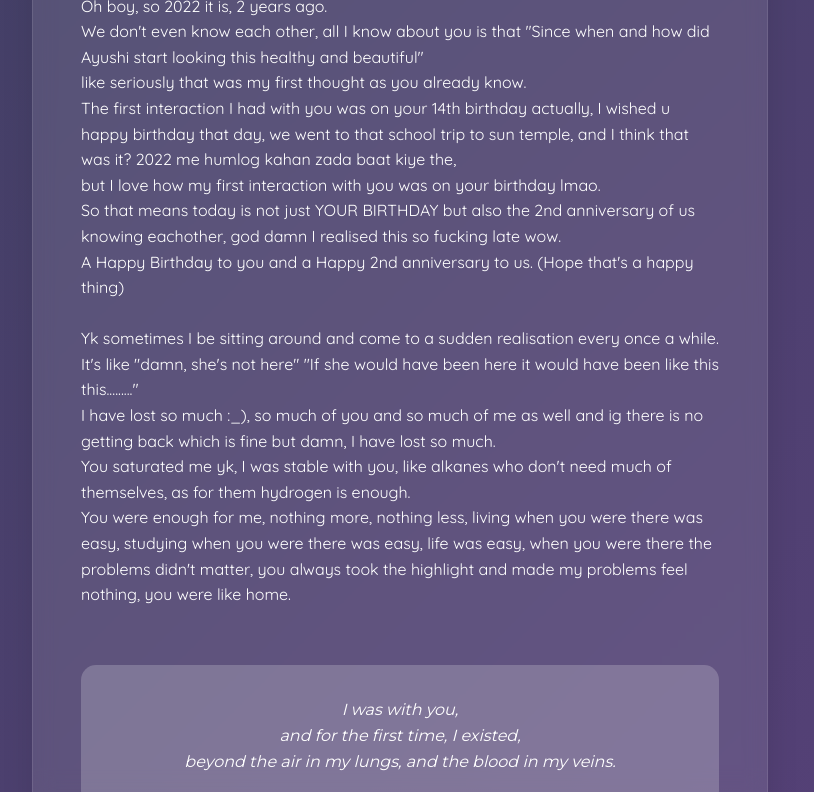
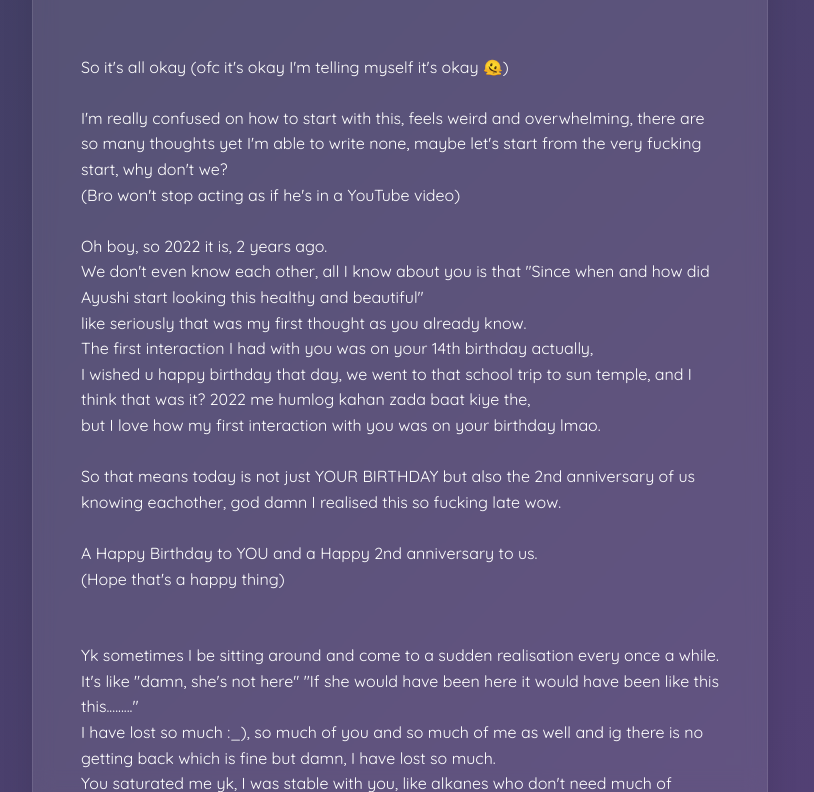
Before and after one commit to shahrulhasan/Aneskattweb, a plain HTML site: page letter.html in a window 1280 px wide. Shown: the part 2357-3149 px from the top of the page, without its empty margins (240-1054 px from the left). Drawn offline with nearby package versions, Linux system fonts and the light colour scheme.

Commit message:
Update letter.html

```diff
--- a/letter.html
+++ b/letter.html
@@ -304,12 +304,12 @@ Ah okay<br>
 SOO...how am I supposed to do this lmao<br>
 Okay well. <br>
 <br><br>
-HELLO YOU. <br>     <div class="image-container">
+HELLO YOU.</p> <br>     <div class="image-container">
                 <img src="joe.png" class="letter-image">
 
             </div>
             <br><br>
-Time has a way of slipping by, doesn't it? <br> How tf are here we are again? Your birthday wasn't too long ago, feels like "are abhi to Anushka ka birthday tha"
+<p class="letter-text"> Time has a way of slipping by, doesn't it? <br> How tf are here we are again? Your birthday wasn't too long ago, feels like "are abhi to Anushka ka birthday tha"
 Damn.
 
 <br><br>
@@ -328,15 +328,15 @@ I'm really confused on how to start with this, feels weird and overwhelming, the
 <br><br>
 Oh boy, so 2022 it is, 2 years ago.<br>
 We don't even know each other, all I know about you is that "Since when and how did Ayushi start looking this healthy and beautiful" <br> like seriously that was my first thought as you already know. <br> The first interaction I had
-            with you was on your 14th birthday actually, I wished u happy birthday that day, we went to that school trip to sun temple, and I think that was it? 2022 me humlog kahan zada baat kiye the, <br> but I love how my first interaction with you was on your birthday lmao.
-<br>
+            with you was on your 14th birthday actually, <br> I wished u happy birthday that day, we went to that school trip to sun temple, and I think that was it? 2022 me humlog kahan zada baat kiye the, <br> but I love how my first interaction with you was on your birthday lmao.
+<br><br>
 So that means today is not just YOUR BIRTHDAY but also the 2nd anniversary of us knowing eachother, god damn I realised this so fucking late wow.
-<br>
-<centre><b></b>A Happy Birthday to you and a Happy 2nd anniversary to us. (Hope that's a happy thing)</b></centre>
+<br><br>
+<div classs="poem"> A Happy Birthday to YOU and a Happy 2nd anniversary to us.<br>(Hope that's a happy thing) </div>
 <br><br>
 Yk sometimes I be sitting around and come to a sudden realisation every once a while. It's like "damn, she's not here" "If she would have been here it would have been like this this........."<br>
 I have lost so much :_), so much of you and so much of me as well and ig there is no getting back which is fine but damn, I have lost so much.<br>
-You saturated me yk, I was stable with you, like alkanes who don't need much of themselves, as for them hydrogen is enough. <br> You were enough for me, nothing more, nothing less, living when you were there was easy, studying when you were there was easy, life was easy, when you were there the problems didn't matter, you always took the highlight and made my problems feel nothing, you were like home.
+You saturated me yk, I was stable with you, like alkanes who don't need much of themselves, as for them hydrogen is enough. <br> You were enough for me,<br>nothing more,<br>nothing less,<br>living when you were there was easy,<br>studying when you were there was easy,<br>life was easy,<br>when you were there the problems didn't matter,<br>you always took the highlight and made my problems feel nothing,<br>you were like home.
 <br><br>
 
             <div class="poem">
@@ -410,8 +410,7 @@ You have so much ahead of you, Anushka. Hope this next year will brings new chal
 I swear to god it's so tough expressing 😭.
 
 This year, this is a wasted year and is still being wasted right infront of my eyes. You know everytime I go to mall, nucleus mall specifically, the smell there just reminds me of us going there, Last year we had our small lil farewell because we thought humlog dono alag coaching me shift hojaygen from 10th, kuch zada hi alag hogye 10th me 💀, khair coaching to same hi hai filhal, we used to do things before yk and have fun, everything's so dead now but it's okay atleast I got to experience it for once. that's what the so called postive side of Instagram says "Don't be sad because it ended, be grateful that it happened" pata nhi ab hum zada apply nhi kr pate, but atleast it happened. And that's great, I mean come on, how common is it nowadays to get to spend time with Anushka fucking Roy? It really is/was a privilege to be your friend. Shit man now I'm actually glad that it happened and not sad. Cool.
-
-            </p>
+</p>
 
             <div class="poem">
                 Your poems go here...<br>
```
